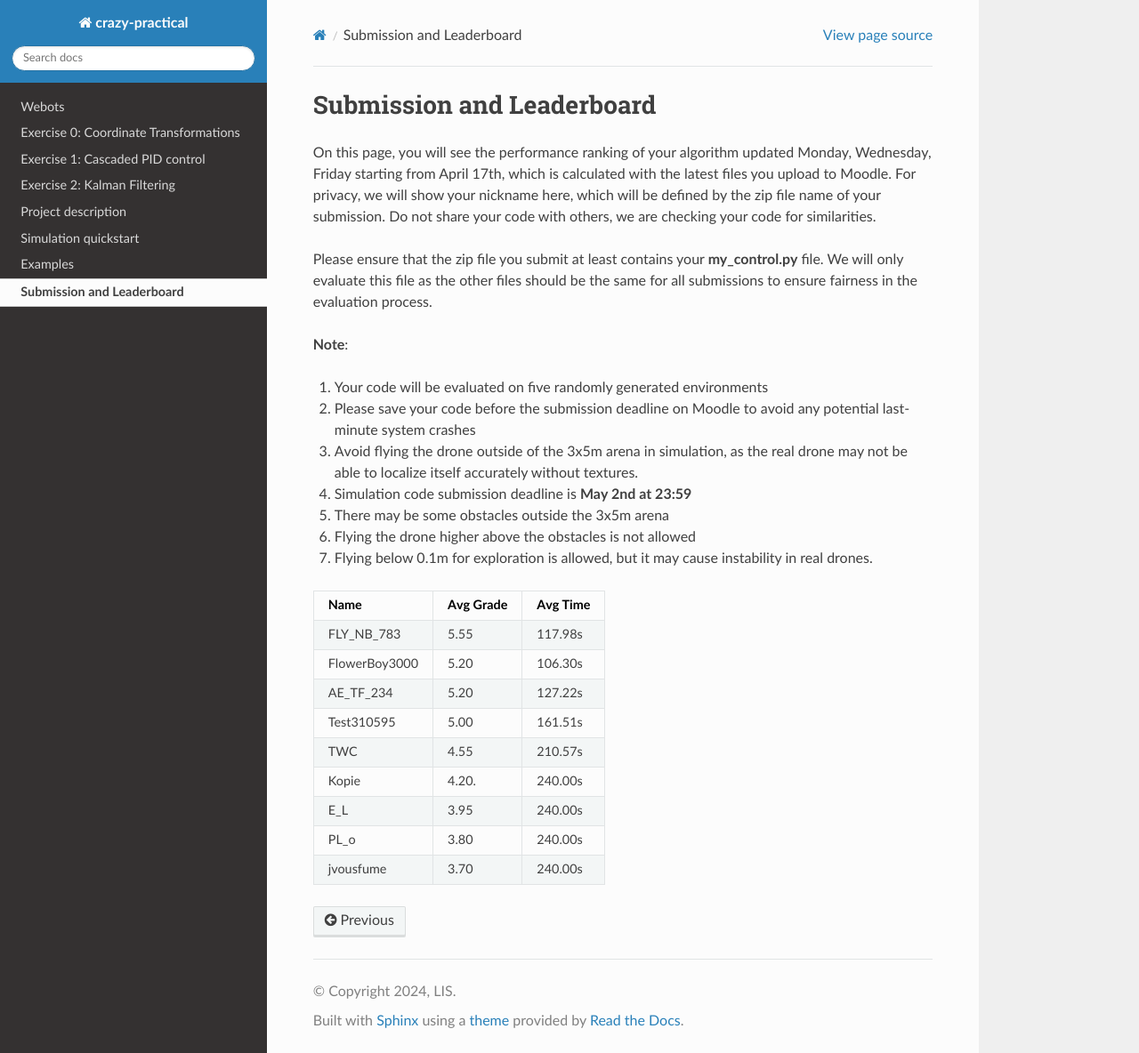
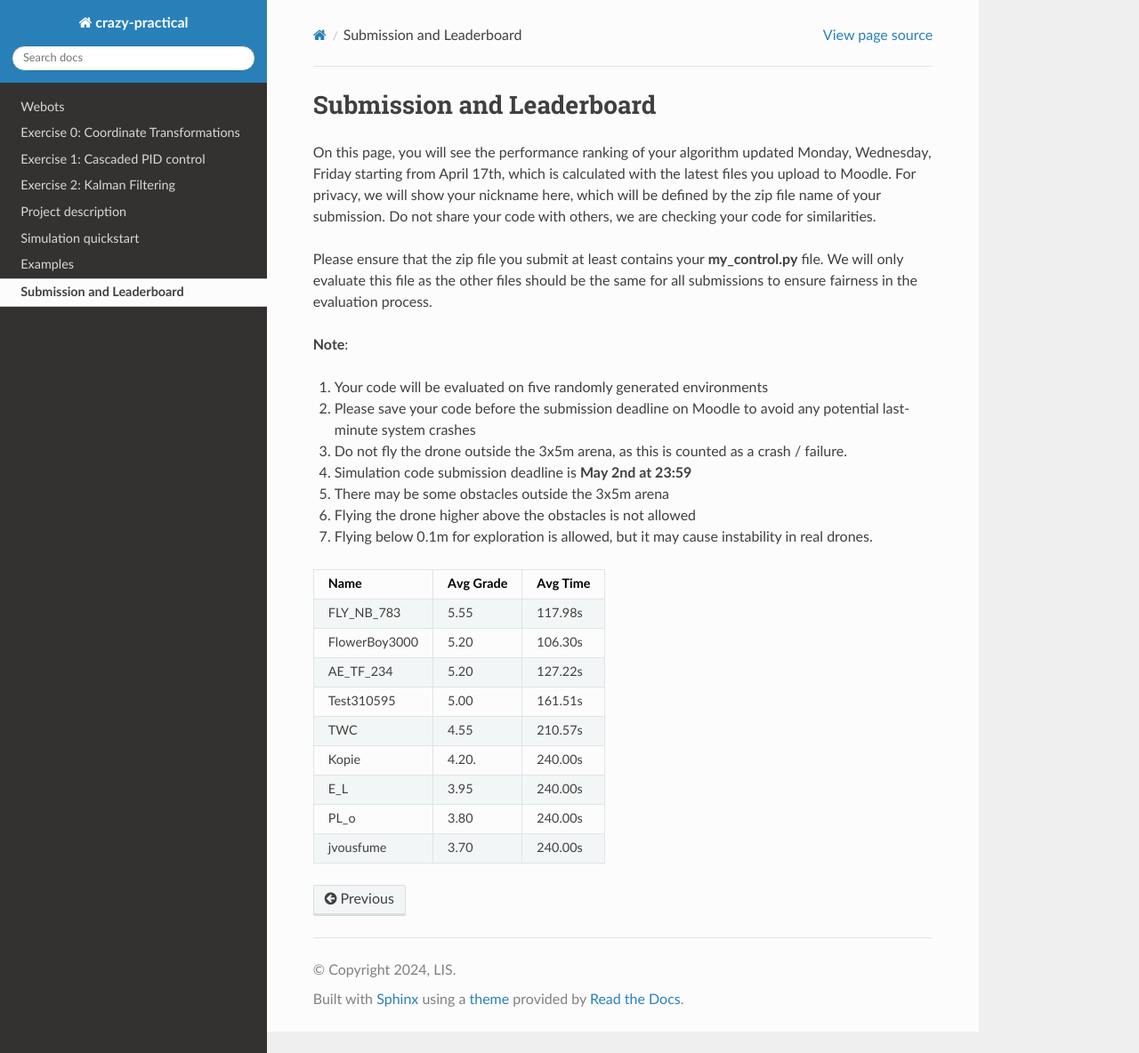
Before and after one commit to lis-epfl/micro-502, a Sphinx documentation site: the page built from docs/assignment/leaderboard.rst, in a window 1280 px wide and 1184 px high. Shown: the whole window at 89% size. Built offline with Sphinx 7.4.7 and the Read the Docs theme 2.0.0, drawn with Linux system fonts in a browser that asks for light colours.

Commit message:
Update leaderboard.rst for crash boundaries

```diff
--- a/docs/assignment/leaderboard.rst
+++ b/docs/assignment/leaderboard.rst
@@ -11,7 +11,7 @@ Please ensure that the zip file you submit at least contains your **my_control.p
 
 1. Your code will be evaluated on five randomly generated environments
 2. Please save your code before the submission deadline on Moodle to avoid any potential last-minute system crashes
-3. Avoid flying the drone outside of the 3x5m arena in simulation, as the real drone may not be able to localize itself accurately without textures.
+3. Do not fly the drone outside the 3x5m arena, as this is counted as a crash / failure.
 4. Simulation code submission deadline is **May 2nd at 23:59**
 5. There may be some obstacles outside the 3x5m arena
 6. Flying the drone higher above the obstacles is not allowed
```
